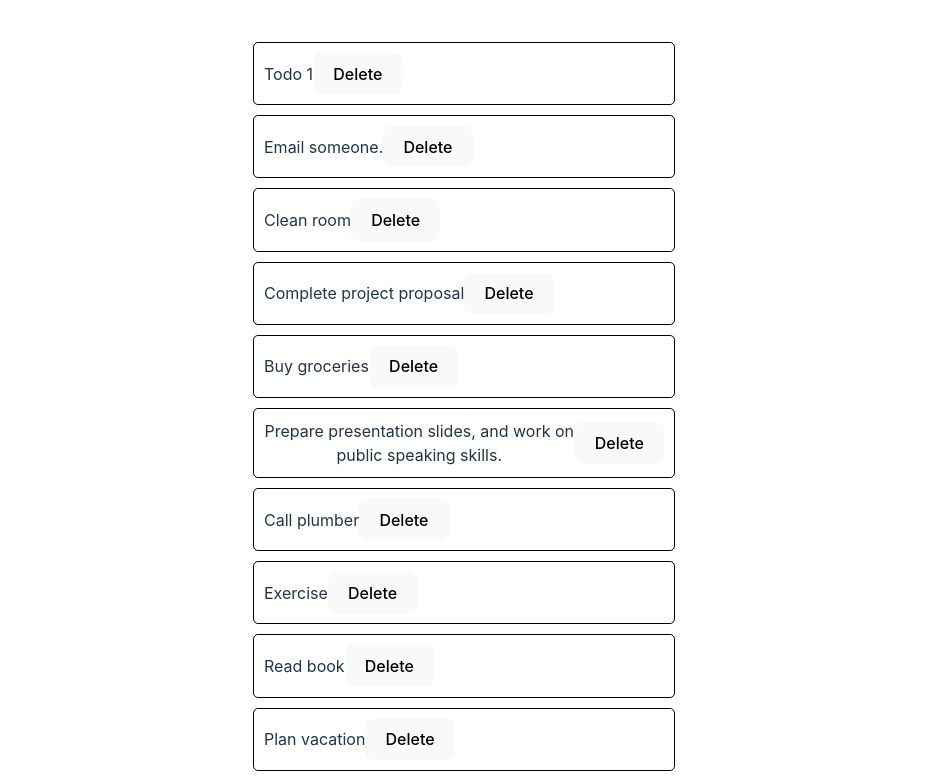
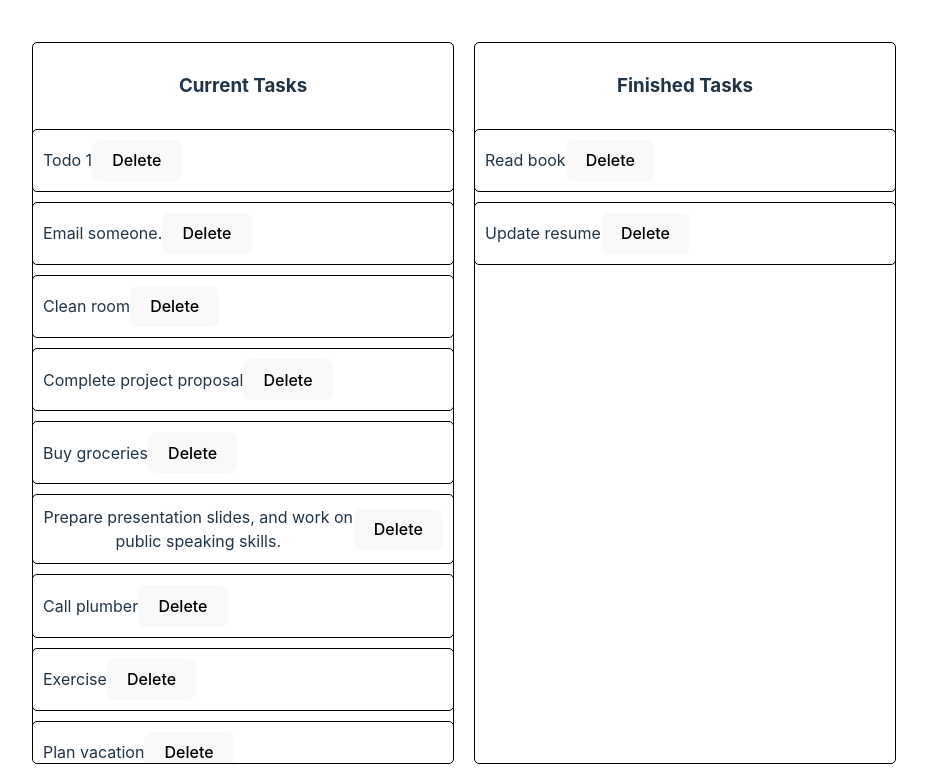
Before and after one commit to fez-github/todo-priority, a Svelte app: page / in a window 1280 px wide. Shown: the top 779 px of the page, without its empty margins (176-1103 px from the left). Built offline with nearby package versions, Linux system fonts and the light colour scheme.

Commit message:
Developed containers for holding tasks.

```diff
--- a/src/App.svelte
+++ b/src/App.svelte
@@ -5,7 +5,7 @@
 
   //Import data.
   import sampledata from "./sampledata.json"
-  import TodoSimple from './lib/TodoSimple.svelte';
+  import Board from './lib/Board.svelte';
 
   let todos: iTodo[] = sampledata.todos
 
@@ -21,13 +21,19 @@
 </script>
 
 <main>
-  {#each todos as todo}
-    <TodoSimple {todo} removeTodo={removeTodo}/>
-  {/each}
+    <!-- <TodoSimple {todo} removeTodo={removeTodo}/> -->
+    <div class="board-container">
+      <Board kind="current" {todos} {removeTodo} />
+      <Board kind="finished" {todos} {removeTodo} />
+    </div>
   <TodoForm onSubmit={addTodo}/>
 </main>
 
 <style>
+  .board-container{
+    display: flex;
+    flex-direction: row;
+  }
   /* .logo {
     height: 6em;
     padding: 1.5em;
--- /dev/null
+++ b/src/lib/Board.svelte
@@ -0,0 +1,43 @@
+<script lang="ts">
+    import type { iTodo } from "../types";
+    import TodoSimple from "./TodoSimple.svelte";
+
+    export let kind: "current" | "finished"
+    export let todos: iTodo[]
+    export let removeTodo: (id: number) => void
+
+    if(kind === "current") todos = todos.filter(todo => todo.completed === false)
+    if(kind === "finished") todos = todos.filter(todo => todo.completed === true)
+</script>
+
+<div class="todo-board">
+    <h3>{#if kind === "current"}
+            Current Tasks
+        {:else if kind === "finished"}
+            Finished Tasks
+        {/if}
+    </h3>
+    <div class="todo-container">
+        {#each todos as todo}
+            <TodoSimple {todo} {removeTodo} />
+        {/each}
+    </div>
+</div>
+
+<style>
+    .todo-board{
+        display: flex;
+        flex-direction: column;
+        border: 1px solid black;
+        padding: 10px;
+        margin: 10px;
+
+        border-radius: 5px;
+        align-items: center;
+        width: 400px;
+        height: 700px;
+
+        overflow-x: auto;
+        overflow-y: scroll;
+    }
+</style>
--- a/src/sampledata.json
+++ b/src/sampledata.json
@@ -118,7 +118,7 @@
       "urgency": 2,
       "importance": 3,
       "time": 4,
-      "completed": false,
+      "completed": true,
       "tags": ["reading", "leisure"],
       "subtasks": ["Set aside reading time", "Find a comfortable spot"],
       "startDate": "2024-03-02",
@@ -174,7 +174,7 @@
       "urgency": 4,
       "importance": 5,
       "time": 6,
-      "completed": false,
+      "completed": true,
       "tags": ["career", "job hunt"],
       "subtasks": [
         "Gather recent achievements",
```
